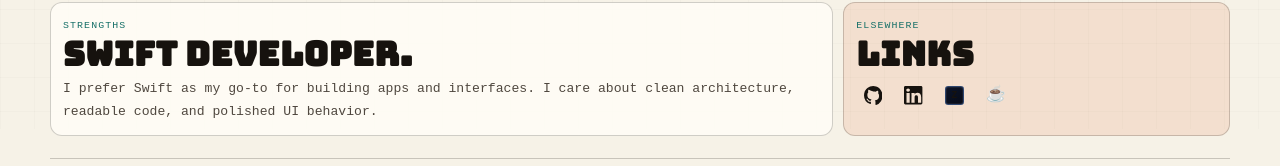
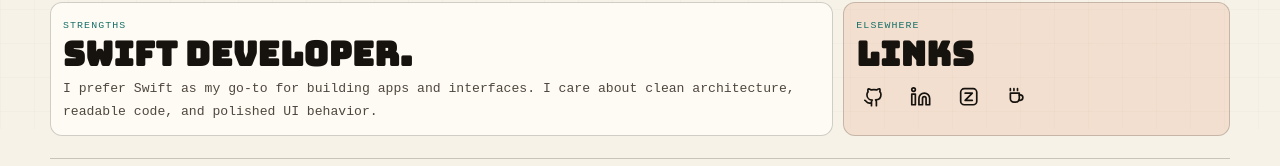
Before and after one commit to adamzafir/adamzafir, a plain HTML site: page index.html in a window 1280 px wide. Shown: the part 671-837 px from the top of the page. Drawn offline with Linux system fonts and the light colour scheme; a web font is replaced by a local one.

Commit message:
Refine links section with icon-only social symbols

```diff
--- a/index.html
+++ b/index.html
@@ -364,38 +364,6 @@
       content: none;
     }
 
-    .link-icon {
-      width: 0.95rem;
-      height: 0.95rem;
-      display: inline-grid;
-      place-items: center;
-      color: var(--orange);
-      flex: 0 0 auto;
-    }
-
-    .link-icon svg {
-      width: 100%;
-      height: 100%;
-      display: block;
-      fill: currentColor;
-    }
-
-    .z-badge {
-      width: 0.95rem;
-      height: 0.95rem;
-      border-radius: 0.2rem;
-      background: linear-gradient(145deg, #0b1328, #070b18);
-      border: 1px solid rgba(114, 168, 255, 0.36);
-      color: #66a6ff;
-      font-size: 0.64rem;
-      font-weight: 700;
-      line-height: 1;
-      display: grid;
-      place-items: center;
-      text-transform: none;
-      box-shadow: inset 0 0 0 1px rgba(255,255,255,0.06);
-    }
-
     .symbol-link:hover {
       transform: translateY(-1px);
       border-color: var(--orange);
@@ -413,7 +381,7 @@
       padding: 0;
       display: flex;
       flex-wrap: nowrap;
-      gap: 8px;
+      gap: 12px;
       overflow-x: auto;
       scrollbar-width: thin;
     }
@@ -423,44 +391,37 @@
       display: inline-flex;
     }
 
-    .link-list .symbol-link {
-      width: 2.05rem;
-      height: 2.05rem;
-      border: 0;
-      background: transparent;
-      padding: 0;
-      border-radius: 0.45rem;
-      justify-content: center;
-      align-items: center;
+    .icon-link {
+      width: 2.2rem;
+      height: 2.2rem;
+      display: grid;
+      place-items: center;
+      border-radius: 0.5rem;
+      color: var(--ink);
+      text-decoration: none;
+      transition: transform 140ms ease, color 220ms ease, background-color 220ms ease;
     }
 
-    .link-list .symbol-link::before {
-      content: none;
+    .icon-link:hover {
+      transform: translateY(-1px);
+      color: var(--orange);
+      background: rgba(255, 255, 255, 0.06);
     }
 
-    .link-list .symbol-link:hover {
-      border-color: transparent;
-      background: rgba(255, 255, 255, 0.06);
-      color: var(--orange);
+    .icon-link:focus-visible {
+      outline: 2px solid var(--ink);
+      outline-offset: 2px;
     }
 
-    .link-list .link-icon {
-      width: 1.15rem;
-      height: 1.15rem;
-      color: var(--ink);
-      transition: color 200ms ease;
-    }
-
-    .link-list .symbol-link:hover .link-icon {
-      color: var(--orange);
-    }
-
-    .coffee-icon {
-      font-size: 1rem;
-      line-height: 1;
-      display: grid;
-      place-items: center;
-      transform: translateY(-0.5px);
+    .icon-link svg {
+      width: 1.34rem;
+      height: 1.34rem;
+      stroke: currentColor;
+      fill: none;
+      stroke-width: 1.9;
+      stroke-linecap: round;
+      stroke-linejoin: round;
+      display: block;
     }
 
     .a { grid-column: span 7; background: var(--soft-a); }
@@ -629,31 +590,39 @@
         <h2>Links</h2>
         <ul class="link-list copy">
           <li>
-            <a class="symbol-link iconized" href="https://github.com/adamzafir" target="_blank" rel="noreferrer" aria-label="GitHub" title="GitHub">
-              <span class="link-icon" aria-hidden="true">
-                <svg viewBox="0 0 16 16" xmlns="http://www.w3.org/2000/svg">
-                  <path d="M8 0C3.58 0 0 3.58 0 8a8 8 0 0 0 5.47 7.59c.4.07.55-.17.55-.38 0-.19-.01-.82-.01-1.49-2.01.37-2.53-.49-2.69-.94-.09-.23-.48-.94-.82-1.13-.28-.15-.68-.52-.01-.53.63-.01 1.08.58 1.23.82.72 1.21 1.87.87 2.33.66.07-.52.28-.87.51-1.07-1.78-.2-3.64-.89-3.64-3.95 0-.87.31-1.59.82-2.15-.08-.2-.36-1.01.08-2.11 0 0 .67-.21 2.2.82A7.62 7.62 0 0 1 8 4.77c.68 0 1.36.09 2 .27 1.53-1.04 2.2-.82 2.2-.82.44 1.1.16 1.91.08 2.11.51.56.82 1.27.82 2.15 0 3.07-1.87 3.75-3.65 3.95.29.25.54.73.54 1.48 0 1.07-.01 1.93-.01 2.2 0 .21.15.46.55.38A8 8 0 0 0 16 8c0-4.42-3.58-8-8-8Z"/>
-                </svg>
-              </span>
+            <a class="icon-link" href="https://github.com/adamzafir" target="_blank" rel="noreferrer" aria-label="GitHub" title="GitHub">
+              <svg viewBox="0 0 24 24" aria-hidden="true">
+                <path d="M9 19c-5 1.5-5-2.5-7-3"></path>
+                <path d="M15 22v-3.9a3.3 3.3 0 0 0-.9-2.6c3 0 6-1.8 6-6a4.7 4.7 0 0 0-1.3-3.2a4.3 4.3 0 0 0-.1-3.2s-1-.3-3.4 1.3a11.7 11.7 0 0 0-6.1 0C6.8 3 5.8 3.3 5.8 3.3a4.3 4.3 0 0 0-.1 3.2a4.7 4.7 0 0 0-1.3 3.2c0 4.1 3 6 6 6a3.3 3.3 0 0 0-.9 2.6V22"></path>
+              </svg>
             </a>
           </li>
           <li>
-            <a class="symbol-link iconized" href="https://www.linkedin.com/in/adamzafir" target="_blank" rel="noreferrer" aria-label="LinkedIn" title="LinkedIn">
-              <span class="link-icon" aria-hidden="true">
-                <svg viewBox="0 0 16 16" xmlns="http://www.w3.org/2000/svg">
-                  <path d="M0 1.15C0 .51.53 0 1.18 0h13.64C15.47 0 16 .51 16 1.15v13.7c0 .64-.53 1.15-1.18 1.15H1.18C.53 16 0 15.49 0 14.85V1.15Zm4.94 13.34V6.17H2.17v8.32h2.77ZM3.56 4.99c.97 0 1.58-.64 1.58-1.45-.02-.83-.61-1.46-1.56-1.46-.95 0-1.58.63-1.58 1.46 0 .81.61 1.45 1.54 1.45h.02Zm5.67 9.5V9.84c0-.25.02-.5.09-.68.2-.5.66-1.01 1.43-1.01 1.01 0 1.41.76 1.41 1.88v4.46h2.77V9.71c0-2.56-1.36-3.75-3.18-3.75-1.47 0-2.12.81-2.49 1.38h.02V6.17H6.51c.04.78 0 8.32 0 8.32h2.72Z"/>
-                </svg>
-              </span>
+            <a class="icon-link" href="https://www.linkedin.com/in/adamzafir" target="_blank" rel="noreferrer" aria-label="LinkedIn" title="LinkedIn">
+              <svg viewBox="0 0 24 24" aria-hidden="true">
+                <path d="M16 8a6 6 0 0 1 6 6v7h-4v-7a2 2 0 0 0-4 0v7h-4v-7a6 6 0 0 1 6-6z"></path>
+                <rect x="2" y="9" width="4" height="12"></rect>
+                <circle cx="4" cy="4" r="2"></circle>
+              </svg>
             </a>
           </li>
           <li>
-            <a class="symbol-link iconized" href="https://zafir.dev" target="_blank" rel="noreferrer" aria-label="Blog (zafir.dev)" title="Blog (zafir.dev)">
-              <span class="link-icon z-badge" aria-hidden="true">Z</span>
+            <a class="icon-link" href="https://zafir.dev" target="_blank" rel="noreferrer" aria-label="Blog (zafir.dev)" title="Blog (zafir.dev)">
+              <svg viewBox="0 0 24 24" aria-hidden="true">
+                <rect x="3" y="3" width="18" height="18" rx="4"></rect>
+                <path d="M8 8h8l-8 8h8"></path>
+              </svg>
             </a>
           </li>
           <li>
-            <a class="symbol-link iconized" href="https://buymeacoffee.com/adamzafir" target="_blank" rel="noreferrer" aria-label="Buy Me a Coffee" title="Buy Me a Coffee">
-              <span class="link-icon coffee-icon" aria-hidden="true">☕</span>
+            <a class="icon-link" href="https://buymeacoffee.com/adamzafir" target="_blank" rel="noreferrer" aria-label="Buy Me a Coffee" title="Buy Me a Coffee">
+              <svg viewBox="0 0 24 24" aria-hidden="true">
+                <path d="M6 8h10v6a4 4 0 0 1-4 4h-2a4 4 0 0 1-4-4V8z"></path>
+                <path d="M16 10h1a3 3 0 0 1 0 6h-1"></path>
+                <path d="M6 3v2"></path>
+                <path d="M10 3v2"></path>
+                <path d="M14 3v2"></path>
+              </svg>
             </a>
           </li>
         </ul>
```
